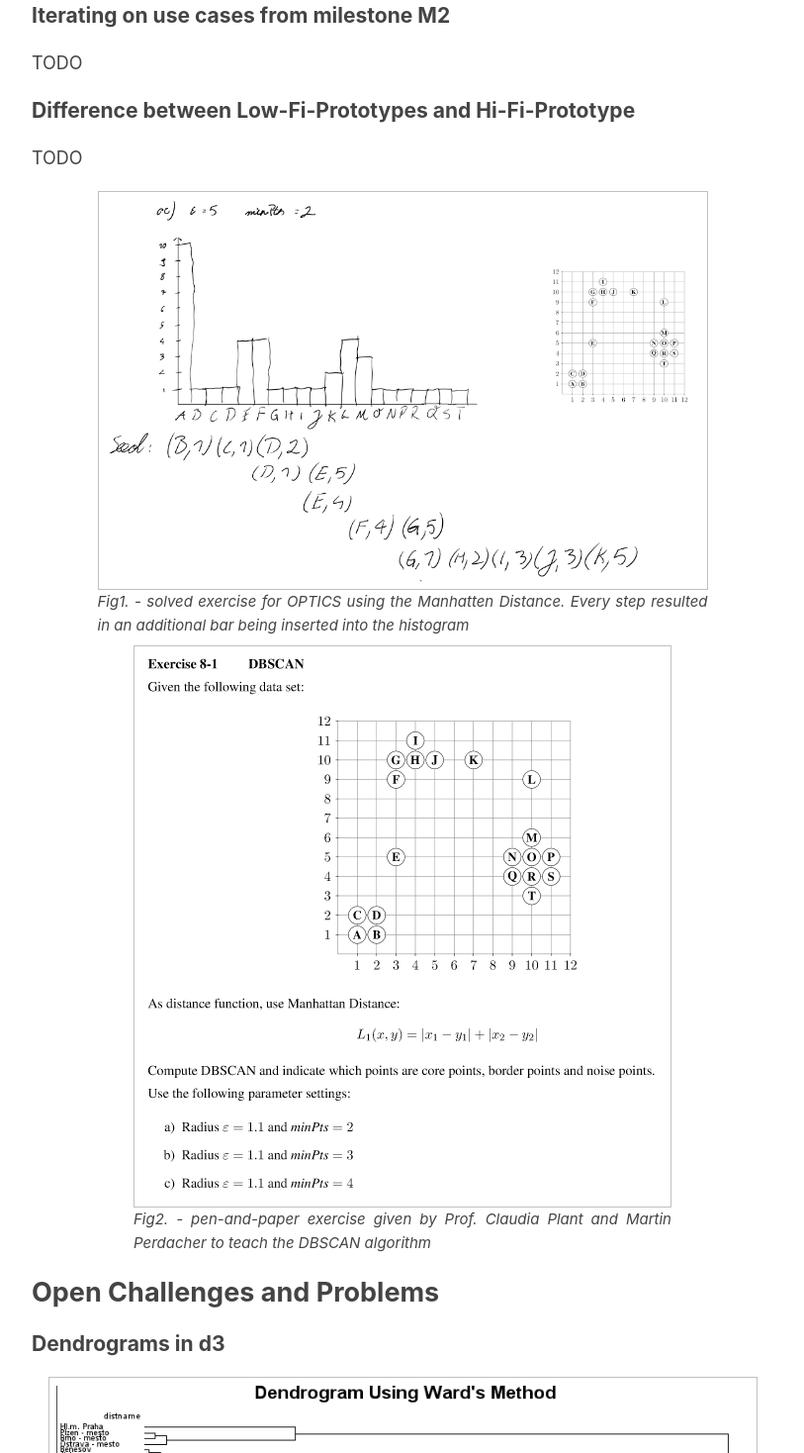
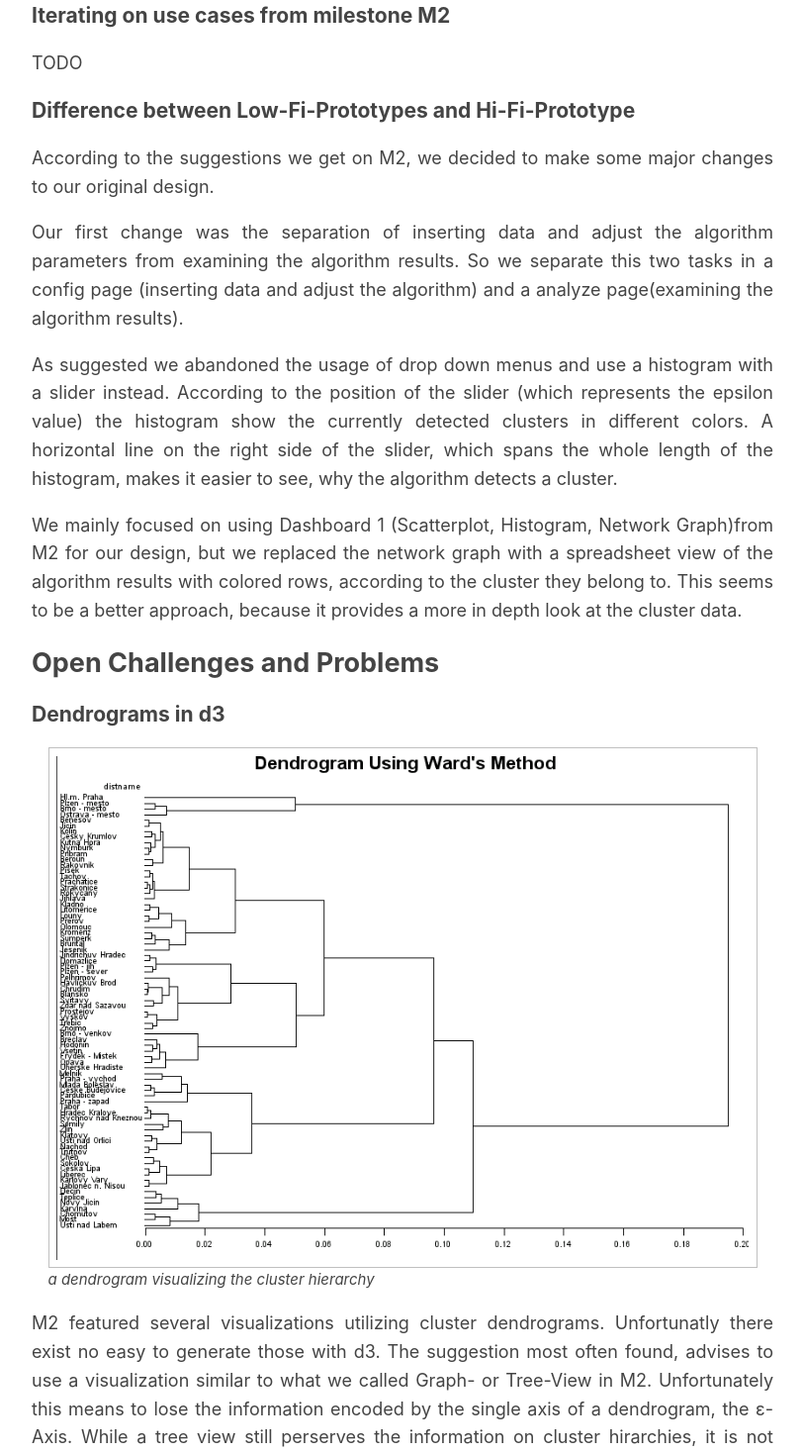
Before and after one commit to gregorredinger/vis_clustering_algorithms, a plain HTML site: page index.html in a window 1280 px wide. Shown: the part 2331-3799 px from the top of the page at 99% size, without its empty margins (233-1046 px from the left). Drawn offline with Linux system fonts and the light colour scheme.

Commit message:
add diff between high and low fidelity prototype

```diff
--- a/index.html
+++ b/index.html
@@ -139,25 +139,17 @@ The „Analyze“ Section is the Place, where the User can examine his inserted
 
 <h3>Difference between Low-Fi-Prototypes and Hi-Fi-Prototype</h3>
 <p>
-    TODO
+According to the suggestions we get on M2, we decided to make some major changes to our original design.
 </p>
-<div>
-    <figure>
-        <img src="img/exercise_OPTICS.PNG" alt="schreibtischlauf DBSCAN" width="600px">
-        <figcaption>Fig1. - solved exercise for OPTICS using the Manhatten Distance. Every step resulted in an additional
-            bar being inserted into the histogram
-        </figcaption>
-    </figure>
-</div>
-
-<div>
-    <figure>
-        <img src="img/exercise_SHEET.PNG" alt="pen-and-paper excercise of the course Scientific Data Management">
-        <figcaption>Fig2. - pen-and-paper exercise given by Prof. Claudia Plant and Martin Perdacher to teach the DBSCAN
-            algorithm
-        </figcaption>
-    </figure>
-</div>
+<p>
+Our first change was the separation of inserting data and adjust the algorithm parameters from examining the algorithm results. So we separate this two tasks in a config page (inserting data and adjust the algorithm) and a analyze page(examining the algorithm results).
+</p>
+<p>
+As suggested we abandoned the usage of drop down menus and use a histogram with a slider instead. According to the position of the slider (which represents the epsilon value) the histogram show the currently detected clusters in different colors. A horizontal line on the right side of the slider, which spans the whole length of the histogram, makes it easier to see, why the algorithm detects a cluster.
+</p>
+<p>
+We mainly focused on using Dashboard 1 (Scatterplot, Histogram, Network Graph)from M2 for our design, but we replaced the network graph with a spreadsheet view of the algorithm results with colored rows, according to the cluster they belong to. This seems to be a better approach, because it provides a more in depth look at the cluster data.
+</p>
 
 <h2>Open Challenges and Problems</h2>
 <h3>Dendrograms in d3</h3>
```
